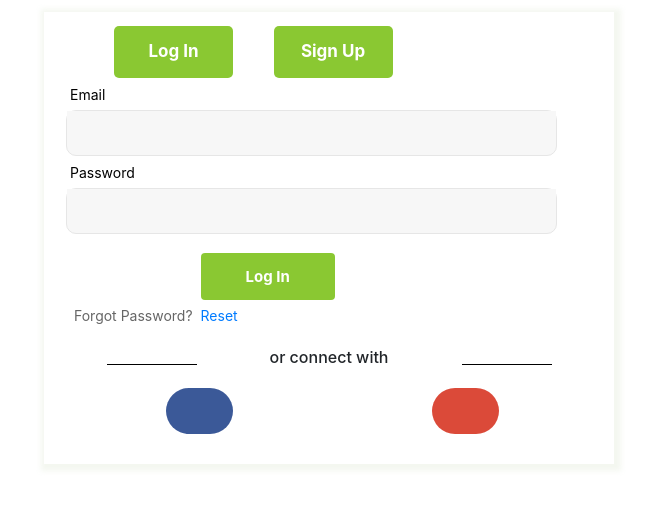
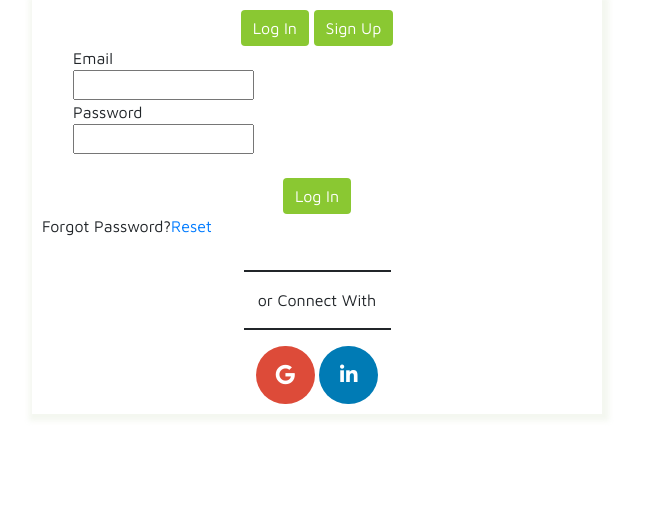
Before and after one commit to 1cvam/1cvam.github.io, a plain HTML site: page login.html in a window 1280 px wide. Shown: the whole page, without its empty margins (323-972 px from the left). Drawn offline with nearby package versions, Linux system fonts and the light colour scheme.

Commit message:
login changes

```diff
--- a/css/login.css
+++ b/css/login.css
@@ -1,381 +1,42 @@
+#main{
+    height: auto;
+    padding: 10px;
+    box-shadow: 2px 2px 5px 5px #e6ecdd70;
+}
+#log,#sign{
+    background-color: #8ac832;
+    color:white;
+    border: none;
+}
+#log:hover,#sign:hover{
+    background-color: #dbf2bb;
+}
+.line{
+    width: 145px;
+    border: 1px solid;
+}
+.fab {
+    border-radius: 35px;
+    width: 59px;
+    height: auto;
+    text-align: center;
+    text-decoration: none;
+    font-size: 20px;
+    padding: 19px;
+    border: none;
 
-
-* {
-	margin: 4px;
-	padding: 0px;
-	box-sizing: border-box;
-}
-
-body, html {
-	height: 100%;
-
-}
-
-/*---------------------------------------------*/
-a {
-	font-size: 14px;
-	line-height: 1.7;
-	color: black;
-}
-
-
-p {
-
-	font-size: 14px;
-	line-height: 1.5;
-	color: #666666;
-
-}
-
-ul, li {
-
-	list-style-type: none;
-}
-
-
-/*---------------------------------------------*/
-input {
-	outline: none;
-	border: none;
-}
-
-
-label {
-  display: block;
-  margin: 0;
-}
-
-/*---------------------------------------------*/
-button {
-	outline: none !important;
-	border: none;
-	background: transparent;
-}
-
-button:hover {
-	cursor: pointer;
-}
-
-iframe {
-	border: none !important;
-}
-
-
-/*//////////////////////////////////////////////////////////////////
-[ Utility ]*/
-.txt1 {
-
-  font-size: 14px;
-  color: black;
-  line-height: 1.5;
-  text-align: center;
-}
-
-.txt2 {
-
-  font-size: 14px;
-  color: black;
-  line-height: 1.5;
-  text-align: center;
-}
-
-
-
-
-.container-login100 {
-  width: 200px;
-  display: flex;
-  flex-wrap: wrap;
-  justify-content: center;
-  align-items: center;
-  padding: 15px;
-
-  background-position: center;
-  background-size: cover;
-  background-repeat: no-repeat;;
-}
-
-
-.wrap-login100 {
-  width: 200px;
-  background: #fff;
-  border-radius: 10px;
-  position: relative;
-}
-#topbut{
-    width: 70px;
-    height: 33px;
-    margin-left: 111px;
-}
-.topbone, .topbtwo{
-  width: 119px;
-  height: 52px;
-  font-size: 17px;
-  background-color: #8ac832;
-  border-radius: 5px;
-  color: white;
-
-}
-
-
-.login100-form {
-  width: 100%;
-}
-
-.login100-form-title {
-  width: 100px;
-  display: block;
-  font-size: 39px;
-  color: white;
-  background-color: #8ac832;
-  line-height: 1.2;
-  text-align: center;
-}
-
-/*------------------------------------------------------------------
-[ Button sign in with ]*/
-.btn-face,
-.btn-google {
-
-  font-size: 18px;
-  line-height: 1.2;
-  display: flex;
-  justify-content: center;
-  align-items: center;
-  padding: 15px;
-  width:10px;
-  height: 30px;
-  border-radius: 3px;
-  position: relative;
-  z-index: 1;
-}
-
-.btn-google::before,
-.btn-face::before {
-  content: "";
-  display: block;
-  position: absolute;
-  z-index: -1;
-  width:10px;
-  height: 30px;
-  border-radius: 3px;
-  top: 0;
-  left: 0;
-  opacity: 0;
-}
-
-.btn-face {
-  color: #fff;
-  background-color: #3b5998;
-}
-
-.btn-face  {
-  font-size: 10px;
-  margin-right: 17px;
-  padding-bottom: 3px;
-}
-
-.btn-google {
-  color: white;
-  font-size: 10px;
-  background-color: #db4a39;
-  margin-top: 28px;
-}
-
-
-
-.btn-face:hover:before,
-.btn-google:hover:before {
-  opacity: 1;
-}
-
-.btn-face:hover,
-.btn-google:hover {
-  color: #fff;
-}
-
-  #linked{
-      padding-top: 23px;
-      padding-bottom: 23px;
-      padding-left: 2px;
-      padding-right: 2px;
-      margin-top: 12px;
-      margin-left: 11px;
-      border-radius: 65px
   }
 
- #google{
-    padding-top: 23px;
-    padding-bottom: 23px;
-    padding-left: 2px;
-    padding-right: 2px;
-    margin-top: 12px;
-    margin-left: 11px;
-    border-radius: 65px
+  .fab:hover {
+      opacity: 0.7;
   }
 
-.btn-face,
-.btn-google {
-  width: 13%;
-  font-size: 19px;
-}
-/*------------------------------------------------------------------
-[ Input ]*/
-
-.wrap-input100 {
-  height: 46px;
-  width: 92%;
-  position: relative;
-  background-color: #f7f7f7;
-  border: 1px solid #e6e6e6;
-  border-radius: 10px;
-}
-
-
-/*---------------------------------------------*/
-.input100 {
-
-  color: #333333;
-    line-height: 1.2;
-    font-size: 18px;
-    display: block;
-    background-color: #f7f7f7;
-    width: 100%;
-    height: 32px;
-    padding: 5px;
-}
-
-
-
-
-
-
-.container-login100-form-btn {
-  width: 100%;
-  display: flex;
-  flex-wrap: wrap;
-}
-
-.login100-form-btn {
-    display: flex;
-    justify-content: center;
-    align-items: center;
-    padding: 13px 20px;
-    width: 25%;
-    height: 47px;
-    margin-left: 135px;
-    margin-top: 15px;
-    background-color: #8ac832;
-    border-radius: 4px;
-    font-size: 15px;
+.fa-google {
+    background: #dd4b39;
     color: white;
-    line-height: 1.2;
-    transition: all 0.4s;
-    position: relative;
-    z-index: 1;
-    line-height: 1.2;
-    transition: all 0.4s;
-    position: relative;
-    z-index: 1;
-
-}
-
-.login100-form-btn::before {
-  display: block;
-  position: absolute;
-  z-index: -1;
-  width: 100%;
-  height: 100%;
-  border-radius: 10px;
-  top: 0;
-  left: 0;
-
-  opacity: 0;
-
-}
-
-.login100-form-btn:hover:before {
-  opacity: 1;
-}
-
-
-/*------------------------------------------------------------------
-[ Alert validate ]*/
-
-.validate-input {
-  position: relative;
-}
-
-.alert-validate::before {
-  content: attr(data-validate);
-  position: absolute;
-  max-width: 70%;
-
-  border: 1px solid #c80000;
-  border-radius: 2px;
-  padding: 4px 25px 5px 10px;
-  top: 50%;
-  transform: translateY(-50%);
-  right: 12px;
-  pointer-events: none;
-
-
-  color: #c80000;
-  font-size: 14px;
-  line-height: 1.4;
-  text-align: left;
-
-  visibility: hidden;
-  opacity: 0;
-
-  -webkit-transition: opacity 0.4s;
-  -o-transition: opacity 0.4s;
-  -moz-transition: opacity 0.4s;
-  transition: opacity 0.4s;
-}
-
-.alert-validate::after {
-  content: "\f12a";
-
-  display: block;
-  position: absolute;
-  color: #c80000;
-  font-size: 18px;
-  top: 50%;
-  -webkit-transform: translateY(-50%);
-  -moz-transform: translateY(-50%);
-  -ms-transform: translateY(-50%);
-  -o-transform: translateY(-50%);
-  transform: translateY(-50%);
-  right: 18px;
-}
-
-.alert-validate:hover:before {
-  visibility: visible;
-  opacity: 1;
-}
-
-@media (max-width: 992px) {
-  .alert-validate::before {
-    visibility: visible;
-    opacity: 1;
-  }
-}
-
-
-
-@media (max-width: 768px) {
-  .wrap-login100 {
-    padding-left: 60px;
-    padding-right: 60px;
   }
 
-@media (max-width: 576px) {
-  .wrap-login100 {
-    padding-left: 15px;
-    padding-right: 15px;
+.fa-linkedin-in {
+    background: #007bb5;
+    color: white;
   }
-
-
-}
-}
--- a/css/xyz.css
+++ /dev/null
@@ -1,42 +0,0 @@
-#main{
-    height: auto;
-    padding: 10px;
-    box-shadow: 2px 2px 5px 5px #e6ecdd70;
-}
-#log,#sign{
-    background-color: #8ac832;
-    color:white;
-    border: none;
-}
-#log:hover,#sign:hover{
-    background-color: #dbf2bb;
-}
-.line{
-    width: 145px;
-    border: 1px solid;
-}
-.fab {
-    border-radius: 35px;
-    width: 59px;
-    height: auto;
-    text-align: center;
-    text-decoration: none;
-    font-size: 20px;
-    padding: 19px;
-    border: none;
-
-  }
-
-  .fab:hover {
-      opacity: 0.7;
-  }
-
-.fa-google {
-    background: #dd4b39;
-    color: white;
-  }
-
-.fa-linkedin-in {
-    background: #007bb5;
-    color: white;
-  }
--- a/login.html
+++ b/login.html
@@ -1,115 +1,101 @@
 <!DOCTYPE html>
 <html>
-<header>
+
+<head>
         <link rel="stylesheet" type="text/css" href="./css/login.css">
-  <link rel="stylesheet" type="text/css" href="./css/foot.css">
         <link rel="stylesheet" href="https://maxcdn.bootstrapcdn.com/bootstrap/4.0.0/css/bootstrap.min.css" integrity="sha384-Gn5384xqQ1aoWXA+058RXPxPg6fy4IWvTNh0E263XmFcJlSAwiGgFAW/dAiS6JXm" crossorigin="anonymous">
         <link href='https://fonts.googleapis.com/css?family=Maven Pro' rel='stylesheet'>
         <link href="https://use.fontawesome.com/releases/v5.0.7/css/all.css" rel="stylesheet">
+</head>
 
-
-</header>
-
-<body>
-
+<body style="font-family:Maven Pro;">
     <div class="container">
 
          <div class="row">
+
             <div class="col-md-3"></div>
-	   <div class="col-md-6" style="
-		width: 425px;
-		height: auto;
-        padding: 10px;
-        box-shadow: 2px 2px 5px 5px #e6ecdd70;">
-			<div class="wrap-login p-l-110 p-r-110 p-t-62 p-b-33">
-				<form class="login-form validate-form flex-sb flex-w">
-					<span class="login-form-title p-b-53" id="topbut">
-						<button class="topbone" onclick="change()" style="margin-left: -59px;">
-							<strong>Log In</strong></button>
-						<button class="topbtwo" style="margin-left: 36px;"><strong>Sign Up</strong></button>
-					</span>
 
-					<div class="p-t-31 p-b-9">
-						<span class="txt1">
-							Email
-						</span>
+
+            <div class="col-md-6" id="main">
+                <div class="row">
+
+                    <div class="col-md-4"></div>
+
+                    <div class="col-md-4">
+                       <center>
+                          <button type="button" class="btn" href="#" id="log">Log In</button>
+                          <button type="button" class="btn" href="#" id="sign">Sign Up</button>
+                       </center>
                     </div>
+
+                    <div class="col-md-4"></div>
+
+                    <div class="w-100"></div>
+                    <div class="col-md-6" style="padding-left:46px;">
+                              <span>Email</span>
+
                               <div class="wrap-input100 validate-input"
                                  data-validate = "Email is required">
                                  <input class="input100" type="text" name="email" >
                                  <span class="focus-input100"></span>
                               </div>
+                    </div>
+                    <div class="w-100"></div>
 
-					<div class="p-t-13 p-b-9">
-						<span class="txt2">
-							Password
-						</span>
-
-					</div>
+                    <div class="col-md-6" style="padding-left:46px;">
+                            <span>Password</span>
                             <div class="wrap-input100 validate-input" data-validate = "Password is required">
                                 <input class="input100" type="password" name="pass" >
                                 <span class="focus-input100"></span>
                             </div>
+                    </div>
+                    <div class="w-100"></div>
+                    <div class="col-md-4"></div>
+                    <div class="col-md-4">
+                        <br>
+                        <center>
+                          <button type="button" class="btn"
+                          style="background-color: #8ac832;color:white;border: none;">Log In</button>
+                        </center>
+                    </div>
+                    <div class="col-md-4"></div>
 
-					<div class="container-login100-form-btn m-t-17">
-						<button class="login100-form-btn">
-							<strong>Log In</strong>
-						</button>
+                    <div class="w-100"></div>
+
+                    <div class="col-md-6">
+                        <p>Forgot Password?<a href="#">Reset</a></p>
                     </div>
 
-                <div>
-					<div>
-						<p>Forgot Password?
-							<a href="#">
-								Reset
-							</a>
-						</p>
+                    <div class="w-100"></div>
+
+                    <div class="col-md-12">
+                        <center>
+                        <hr class="line">or Connect With<hr class="line">
+                        </center>
                     </div>
+                    <div class="col-md-4"></div>
+                    <div class="col-md-4">
+                        <center>
+                                <button href="#" class="fab fa-google"></button>
+                                <button href="#" class="fab fa-linkedin-in"></button>
 
-					<div class="d-flex justify-content-around">
+                        </center>
+                    </div>
+                    <div class="col-md-4"></div>
 
-							<div>
-								<hr width="90px" style="margin-top: 16px; background-color: black;">
+
                 </div>
-						  <div>
-							<h6>or connect with</h6>
-						 </div>
-						 <div>
-						  <hr width="90px" style="margin-top: 16px; background-color: black;">
-						 </div>
-					</div>
-                </div>
-                 <div>
-						<p class="d-flex justify-content-around" style="margin-top: -13px;">
-
-								<a href="#" class="btn-face m-b-20" id="linked">
-										<i class="fa fa-linkedin">
-
-										</i>
-
-								</a>
-
-								<a href="#" class="btn-google m-b-20" id="google">
-									<i class="fa fa-google">
-
-									</i>
-								</a>
-
-						</p>
             </div>
 
 
-
-				</form>
-			</div>
-	   </div>
             <div class="col-md-3"></div>
         </div>
 
     </div>
-
 </body>
 
 <footer>
         <script type="text/javascript" src="http://ajax.googleapis.com/ajax/libs/jquery/1.7.1/jquery.min.js"></script>
 </footer>
+
+</html>
```
Also changed, not shown: xyz.html (deleted, +0 -101 lines). Lines whose indentation alone changed are shown as unchanged.
